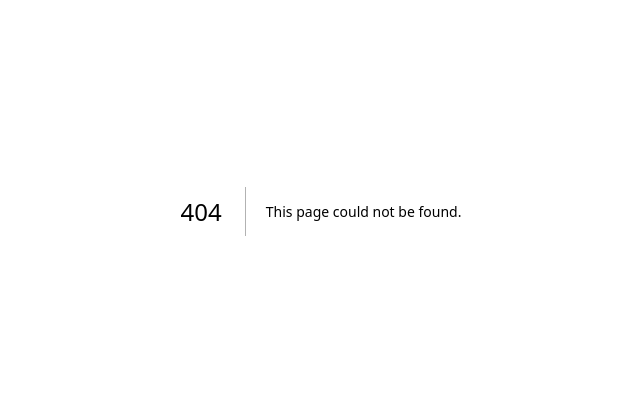
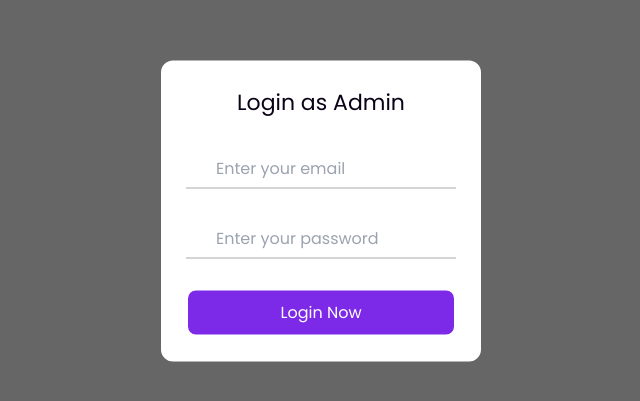
Before and after one commit to fullstackdeveloper918/group_admin, a Next.js app: page /login in a window 1280 px wide. Before the commit this address had no page. Shown: the part 189-590 px from the top of the page, without its empty margins (319-959 px from the left). Built offline with nearby package versions, Linux system fonts and the light colour scheme.

Commit message:
login success

```diff
--- a/app/admin/dashboard/category/[...slug]/page.jsx
+++ b/app/admin/dashboard/category/[...slug]/page.jsx
@@ -1,7 +1,3 @@
-
-
-
-
 "use client";
 import { Button } from "@/components/ui/button";
 import React, { useState, useEffect } from "react";
@@ -14,9 +10,6 @@ const Page = () => {
   // const params = useParams();
   const { slug } = useParams();
   const CategoryId = Array.isArray(slug) ? slug[slug.length - 1] : slug;
-
-
-  // const collectionId = searchParams.get("id");
 
   const [isModalOpen, setIsModalOpen] = useState(false);
   const [values, setValues] = useState({
@@ -34,10 +27,13 @@ const Page = () => {
   const [imagePreviews, setImagePreviews] = useState([]);
   const [editMode, setEditMode] = useState(false);
 
+
   useEffect(() => {
-    if (CategoryId) {
+    if (CategoryId !== "add") {
       setEditMode(true);
       fetchCollectionData(CategoryId);
+    } else{
+      setEditMode(false)
     }
   }, [CategoryId]);
 
@@ -270,7 +266,7 @@ const Page = () => {
             Cancel
           </Button>
           <Button type="submit" className="bg-blue-500 text-white">
-            {editMode ? "Update" : "Save"}
+            {editMode ? "Update" : "Add"}
           </Button>
         </div>
       </form>
--- /dev/null
+++ b/app/login/login.css
@@ -0,0 +1,202 @@
+/* Import Google font - Poppins */
+@import url("https://fonts.googleapis.com/css2?family=Poppins:wght@200;300;400;500;600;700&display=swap");
+* {
+  margin: 0;
+  padding: 0;
+  box-sizing: border-box;
+  font-family: "Poppins", sans-serif;
+}
+a {
+  text-decoration: none;
+}
+.header {
+  position: fixed;
+  height: 80px;
+  width: 100%;
+  z-index: 100;
+  padding: 0 20px;
+}
+.nav {
+  max-width: 1100px;
+  width: 100%;
+  margin: 0 auto;
+}
+.nav,
+.nav_item {
+  display: flex;
+  height: 100%;
+  align-items: center;
+  justify-content: space-between;
+}
+.nav_logo,
+.nav_link,
+.button {
+  color: #fff;
+}
+.nav_logo {
+  font-size: 25px;
+}
+.nav_item {
+  column-gap: 25px;
+}
+.nav_link:hover {
+  color: #d9d9d9;
+}
+.button {
+  padding: 6px 24px;
+  border: 2px solid #fff;
+  background: transparent;
+  border-radius: 6px;
+  cursor: pointer;
+}
+.button:active {
+  transform: scale(0.98);
+}
+
+/* Home */
+.home {
+  position: relative;
+  height: 100vh;
+  width: 100%;
+  /* background-image: url("bg.jpg"); */
+  background-size: cover;
+  background-position: center;
+}
+.home::before {
+  content: "";
+  position: absolute;
+  height: 100%;
+  width: 100%;
+  background-color: rgba(0, 0, 0, 0.6);
+  z-index: 100;
+  opacity: 0;
+  pointer-events: none;
+  transition: all 0.5s ease-out;
+}
+.home.show::before {
+  opacity: 1;
+  pointer-events: auto;
+}
+/* From */
+.form_container {
+  position: fixed;
+  max-width: 320px;
+  width: 100%;
+  top: 50%;
+  left: 50%;
+  transform: translate(-50%, -50%) scale(1.2);
+  z-index: 101;
+  background: #fff;
+  padding: 25px;
+  border-radius: 12px;
+  box-shadow: rgba(0, 0, 0, 0.1);
+  opacity: 0;
+  pointer-events: none;
+  transition: all 0.4s ease-out;
+}
+.home.show .form_container {
+  opacity: 1;
+  pointer-events: auto;
+  transform: translate(-50%, -50%) scale(1);
+}
+.signup_form {
+  display: none;
+}
+.form_container.active .signup_form {
+  display: block;
+}
+.form_container.active .login_form {
+  display: none;
+}
+.form_close {
+  position: absolute;
+  top: 10px;
+  right: 20px;
+  color: #0b0217;
+  font-size: 22px;
+  opacity: 0.7;
+  cursor: pointer;
+}
+.form_container h2 {
+  font-size: 22px;
+  color: #0b0217;
+  text-align: center;
+}
+.input_box {
+  position: relative;
+  margin-top: 30px;
+  width: 100%;
+  height: 40px;
+}
+.input_box input {
+  height: 100%;
+  width: 100%;
+  border: none;
+  outline: none;
+  padding: 0 30px;
+  color: #333;
+  transition: all 0.2s ease;
+  border-bottom: 1.5px solid #aaaaaa;
+}
+.input_box input:focus {
+  border-color: #7d2ae8;
+}
+.input_box i {
+  position: absolute;
+  top: 50%;
+  transform: translateY(-50%);
+  font-size: 20px;
+  color: #707070;
+}
+.input_box i.email,
+.input_box i.password {
+  left: 0;
+}
+.input_box input:focus ~ i.email,
+.input_box input:focus ~ i.password {
+  color: #7d2ae8;
+}
+.input_box i.pw_hide {
+  right: 0;
+  font-size: 18px;
+  cursor: pointer;
+}
+.option_field {
+  margin-top: 14px;
+  display: flex;
+  align-items: center;
+  justify-content: space-between;
+}
+.form_container a {
+  color: #7d2ae8;
+  font-size: 12px;
+}
+.form_container a:hover {
+  text-decoration: underline;
+}
+.checkbox {
+  display: flex;
+  column-gap: 8px;
+  white-space: nowrap;
+}
+.checkbox input {
+  accent-color: #7d2ae8;
+}
+.checkbox label {
+  font-size: 12px;
+  cursor: pointer;
+  user-select: none;
+  color: #0b0217;
+}
+.form_container .button {
+  background: #7d2ae8;
+  margin-top: 30px;
+  width: 100%;
+  padding: 10px 0;
+  border-radius: 10px;
+}
+.login_signup {
+  font-size: 12px;
+  text-align: center;
+  margin-top: 15px;
+}
--- /dev/null
+++ b/app/login/page.jsx
@@ -0,0 +1,113 @@
+"use client";
+import { useRouter } from "next/navigation";
+import { FormEvent, useState } from "react";
+import "./login.css";
+import React from "react";
+import {toast, Toaster} from "react-hot-toast";
+
+const page = () => {
+  const router = useRouter();
+  const [emailError, setEmailError] = useState("");
+  const [disabled, setDisabled] = useState(false)
+  const [passwordError, setPasswordError] = useState("");
+
+  const validateEmail = (email) => {
+    const emailRegex = /^[a-zA-Z0-9._-]+@[a-zA-Z0-9.-]+\.[a-zA-Z]{2,6}$/;
+    return emailRegex.test(email);
+  };
+
+
+  const validatePassword = (password) => {
+    return password.length >= 6;
+  };
+  async function handleSubmit(event) {
+    event.preventDefault();
+
+    // Reset error messages
+    setEmailError("");
+    setPasswordError("");
+
+    const formData = new FormData(event.currentTarget);
+
+    const email = formData.get("email").trim();
+    const password = formData.get("password").trim();
+
+    let valid = true;
+
+
+    if (!validateEmail(email)) {
+      setEmailError("Please enter a valid email address.");
+      valid = false;
+    }
+
+    if (!validatePassword(password)) {
+      setPasswordError("Password must be at least 6 characters.");
+      valid = false;
+    }
+
+    if (!valid) {
+      return;
+    }
+
+    try {
+      setDisabled(true)
+      const response = await fetch("https://magshopify.goaideme.com/auth/login", {
+        method: "POST",
+        headers: { "Content-Type": "application/json" },
+        body: JSON.stringify({ email, password }),
+      });
+
+      if (response.status == 200) {
+        toast.success('Login Successful')
+        setDisabled(false)
+        router.push("/admin/dashboard");
+      }else {
+
+      }
+    } catch (error) {
+        setDisabled(false)
+      toast.error('Something went wrong. Please try again.');
+    }
+  }
+
+
+  return (
+    <>
+      <section className="home show">
+        <div className="form_container">
+          <div className="form login_form">
+            <form action="#" onSubmit={handleSubmit}>
+              <h2>Login as Admin</h2>
+              <div className="input_box">
+                <input
+                  type="email"
+                  name="email"
+                  placeholder="Enter your email"
+                />
+                {emailError && (
+                  <div className="text-red-600 mt-2">{emailError}</div>
+                )}
+              </div>
+              <div className="input_box">
+                <input
+                  type="password"
+                  name="password"
+                  placeholder="Enter your password"
+                />
+                {passwordError && (
+                  <div className="text-red-600 mt-2">{passwordError}</div>
+                )}
+              </div>
+              <button className="button mt-5" style={{opacity: disabled ? "0.4" : "1", cursor: disabled ? 'default' : 'pointer'}} type="submit">
+                Login Now
+              </button>
+            </form>
+          </div>
+        </div>
+      </section>
+      <Toaster />
+    </>
+  );
+};
+
+export default page;
```
